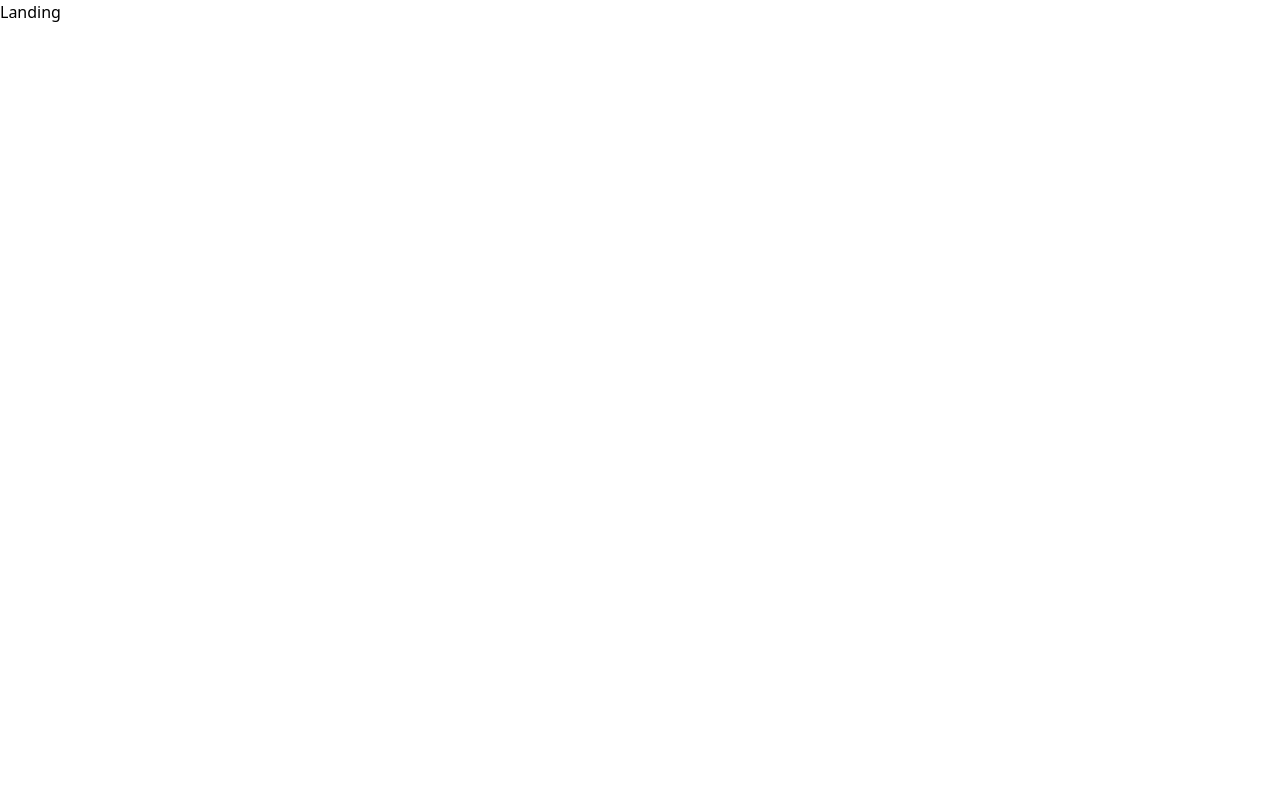
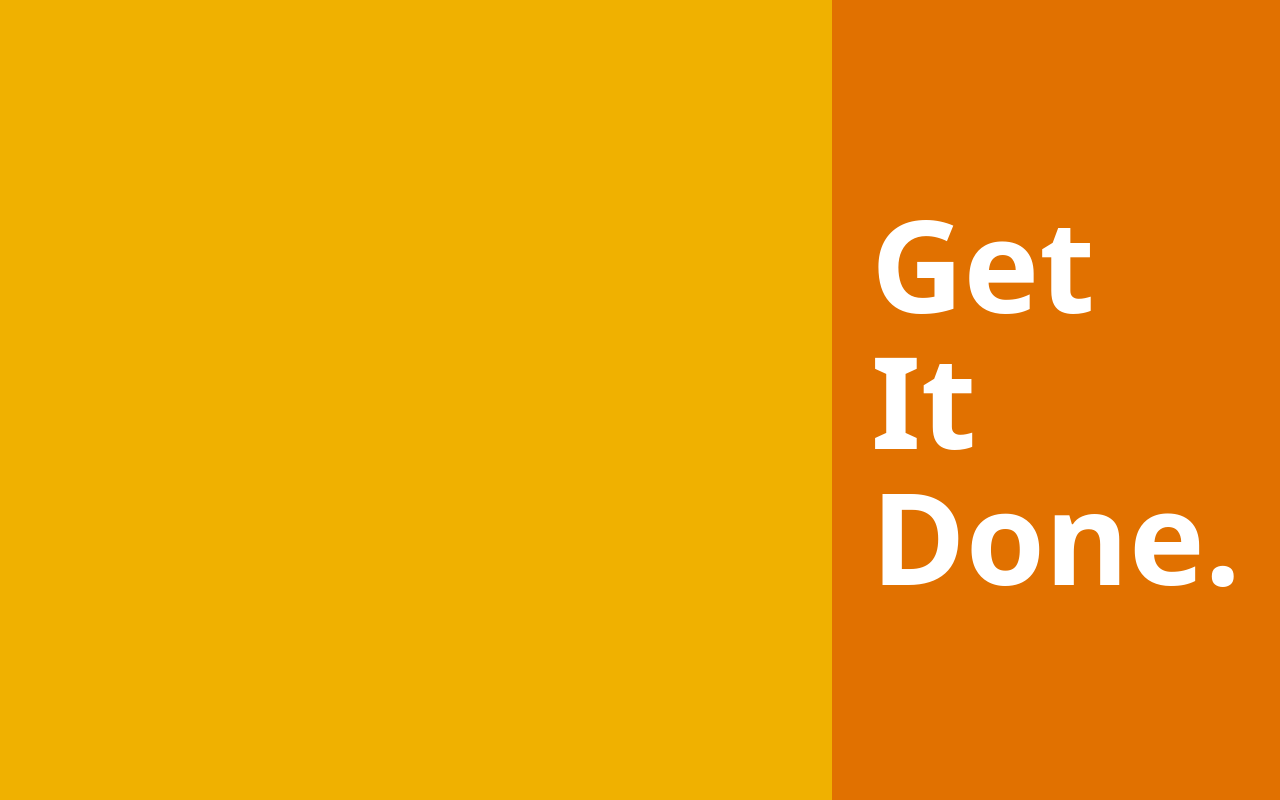
Before and after one commit to BrianHan113/todo_list, a React (Vite) app in the folder frontend/: page / in a window 1280 px wide. Built offline with nearby package versions, Linux system fonts and the light colour scheme.

Commit message:
hero text

```diff
--- a/frontend/package.json
+++ b/frontend/package.json
@@ -10,7 +10,9 @@
     "preview": "vite preview"
   },
   "dependencies": {
+    "@gsap/react": "^2.1.2",
     "@tailwindcss/vite": "^4.1.5",
+    "gsap": "^3.13.0",
     "react": "^19.0.0",
     "react-dom": "^19.0.0",
     "react-router-dom": "^7.5.3",
--- a/frontend/src/pages/LandingPage.jsx
+++ b/frontend/src/pages/LandingPage.jsx
@@ -1,6 +1,33 @@
+import { useGSAP } from "@gsap/react";
+import gsap from "gsap";
+
 const LandingPage = () => {
+
+  const words = ["Get", "It", "Done."];
+
+  useGSAP(() => {
+    gsap.fromTo(
+      ".hero-text h1",
+      { y: 50, opacity: 0 }, /* From */
+      { y: 0, opacity: 1, stagger: 0.8, duration: 1, ease: "power2.inOut" } /* To */
+    );
+  });
+
   return (
-    <h1>Landing</h1>
+    <section id="hero">
+      <div className="fixed inset-0 bg-yellow-500 flex items-center justify-center">
+        <div className="w-[65vw] h-[100vh]" />
+        <div className="w-[35vw] h-[100vh] bg-amber-600 " >
+          <div className="flex flex-col justify-center items-center h-screen">
+            <div className="space-y-2 text-9xl font-bold text-white hero-text">
+              {words.map((word, i) => (
+                <h1 key={i}>{word}</h1>
+              ))}
+            </div>
+          </div>
+        </div>
+      </div>
+    </section>
   );
 }
 
--- a/frontend/src/pages/MainApp.jsx
+++ b/frontend/src/pages/MainApp.jsx
@@ -1,7 +1,7 @@
 const MainApp = () => {
-    return (
-        <h1>Main App</h1>
-    );
+  return (
+    <h1>Main App</h1>
+  );
 }
 
 export default MainApp
```
Also changed, not shown: 1 other file (tests, documents, lock files or other folders).
